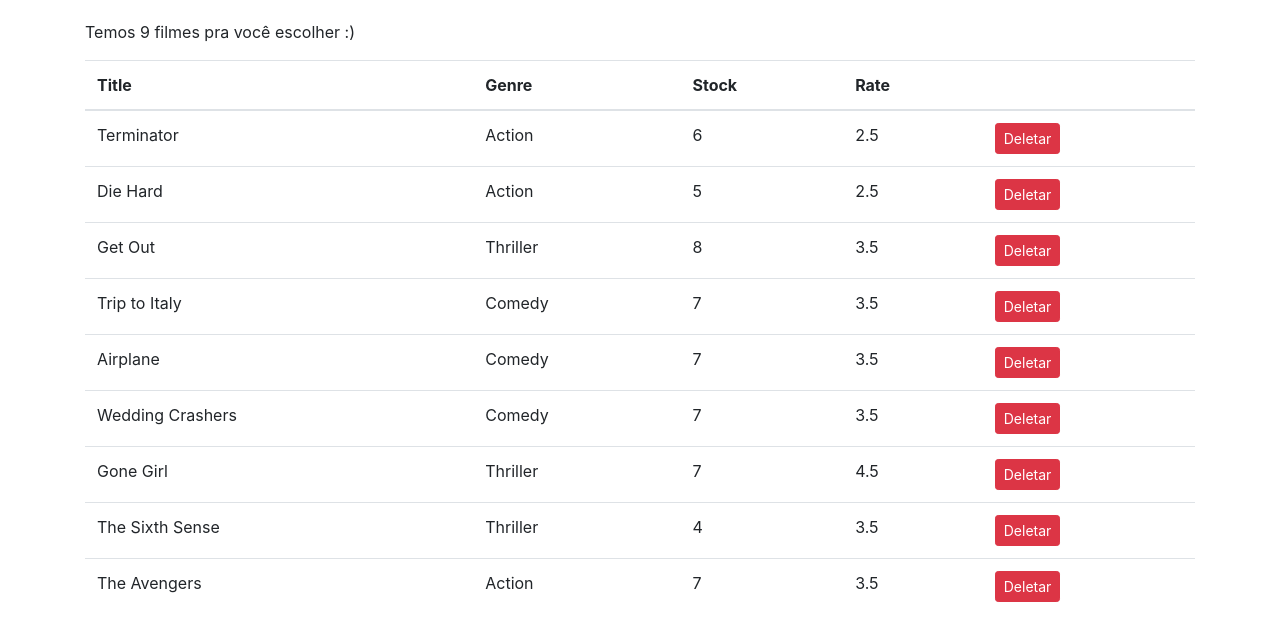
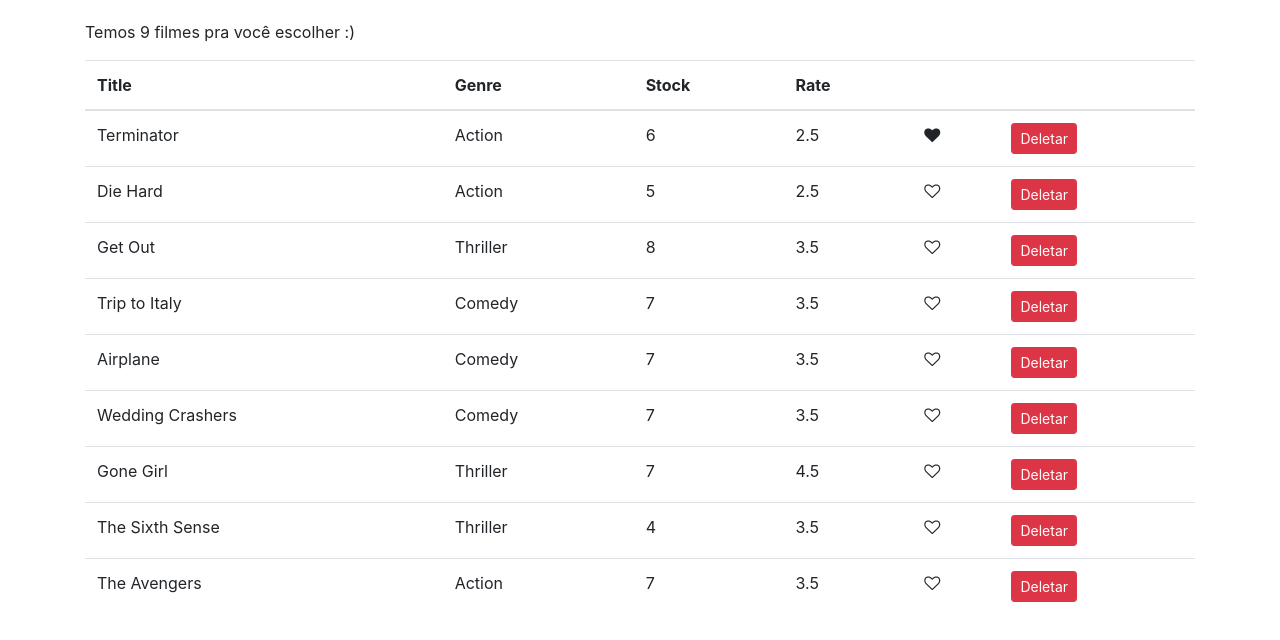
Before and after one commit to iara99oliveira/react-vidly, a React (Create React App) app: page / in a window 1280 px wide. Shown: the top 640 px of the page. Built offline with nearby package versions, Linux system fonts and the light colour scheme.

Commit message:
Implementado componente de likes

```diff
--- /dev/null
+++ b/src/components/like.jsx
@@ -0,0 +1,16 @@
+import React, { Component } from 'react';
+
+const Like = (props) => {
+    let classes = "fa fa-heart"
+    classes += props.liked?"":"-o"
+
+    return (
+        <i
+            onClick={props.onLike}
+            style={{cursor: 'pointer'}}
+            className={classes} aria-hidden="true">
+        </i>
+    );
+}
+
+export default Like;
--- a/src/components/movie.jsx
+++ b/src/components/movie.jsx
@@ -1,5 +1,6 @@
 import React, { Component } from 'react';
 import { getMovies } from "../services/fakeMovieService";
+import Like from "./like";
 
 class Movie extends Component {
     state = {
@@ -20,7 +21,8 @@
                         <th scope="col">Genre</th>
                         <th scope="col">Stock</th>
                         <th scope="col">Rate</th>
-                        <th></th>
+                        <th/>
+                        <th/>
                     </tr>
                     </thead>
                     <tbody>
@@ -42,9 +44,18 @@
             <td>{movie.genre.name}</td>
             <td>{movie.numberInStock}</td>
             <td>{movie.dailyRentalRate}</td>
+            <td><Like onLike={() => this.handleLike(movie)} liked={movie.liked}/></td>
             <td><button onClick={()=> this.deleteMovie(movie._id)} className="btn btn-danger btn-sm">Deletar</button></td>
           </tr>
         );
+      }
+
+      handleLike = (movie) => {
+        const movies = [...this.state.movies];
+        const index = movies.indexOf(movie);
+        movies[index].liked = !movies[index].liked
+        this.setState({movies})
+
       }
 
       deleteMovie(id){
--- a/src/services/fakeMovieService.js
+++ b/src/services/fakeMovieService.js
@@ -7,7 +7,8 @@
     genre: { _id: "5b21ca3eeb7f6fbccd471818", name: "Action" },
     numberInStock: 6,
     dailyRentalRate: 2.5,
-    publishDate: "2018-01-03T19:04:28.809Z"
+    publishDate: "2018-01-03T19:04:28.809Z",
+    liked: true
   },
   {
     _id: "5b21ca3eeb7f6fbccd471816",
```
